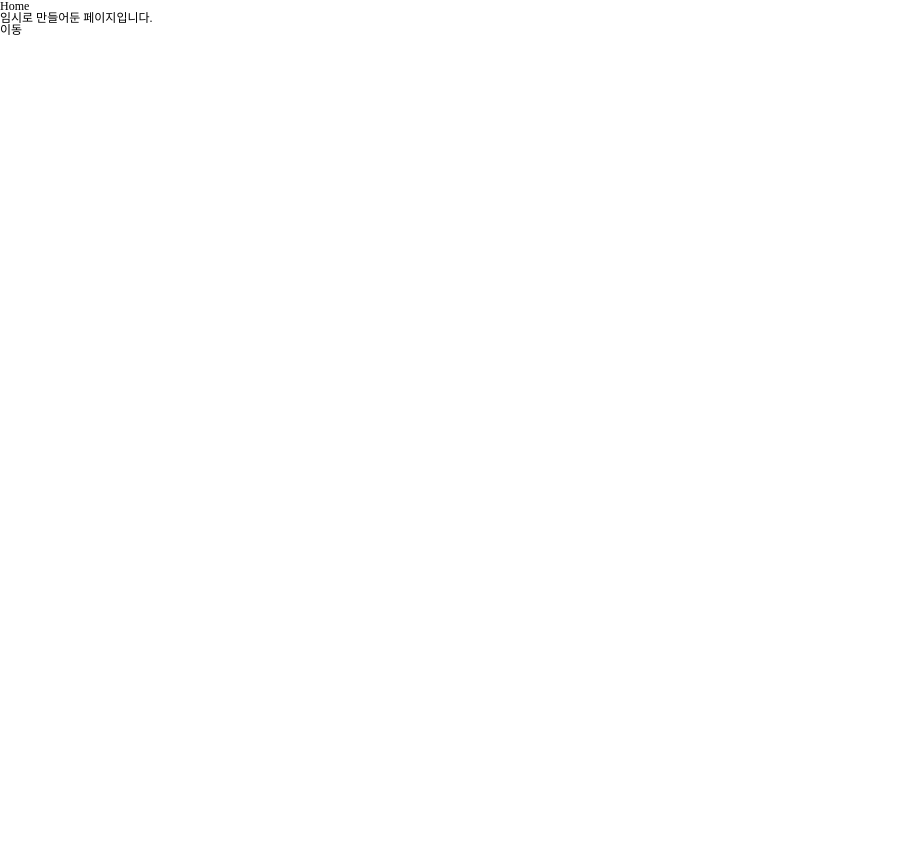
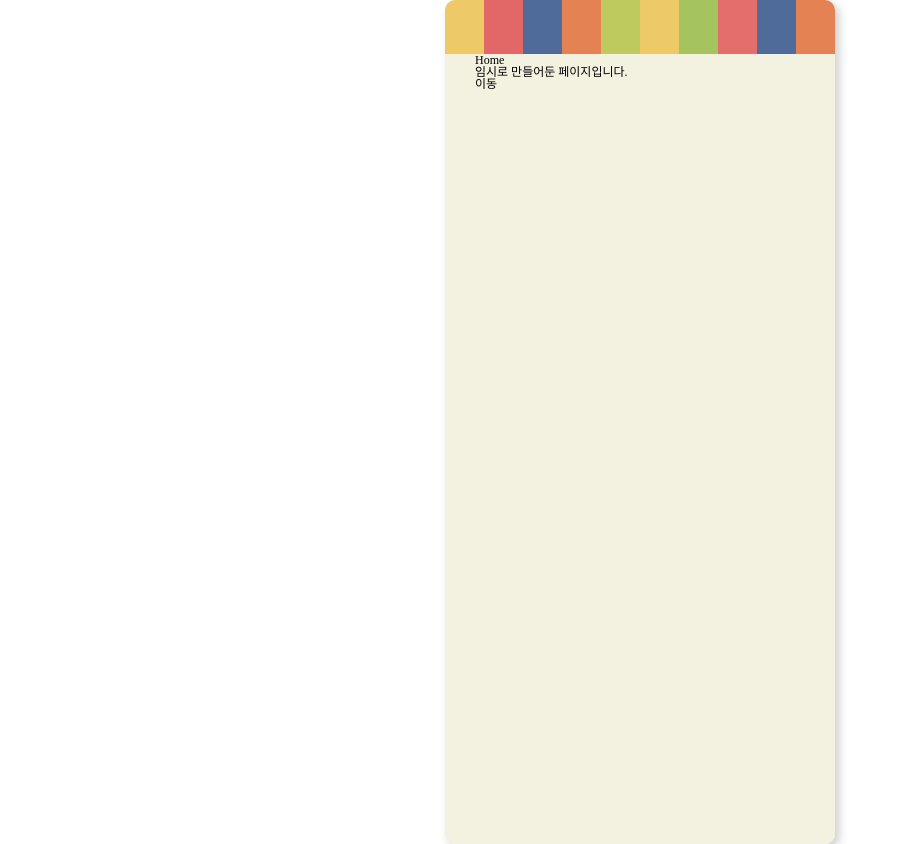
Before and after one commit to HNY-6/LuckyLetter-FE, a React (Create React App) app: page / in a window 1280 px wide. Shown: the whole page, without its empty margins (0-905 px from the left). Before the commit the page ends 800 px from the top, so only its background shows below. Built offline with nearby package versions, Linux system fonts and the light colour scheme.

Commit message:
Style : 로그인 페이지 전역 스타일 추가

```diff
--- a/src/App.tsx
+++ b/src/App.tsx
@@ -1,14 +1,14 @@
 import React from "react";
-import { Route, Routes } from "react-router-dom";
-import Home from "@/pages/Home";
-import Login from "@/pages/Login";
+import AppRoutes from "./routes/AppRoutes";
+import Layout from "./style/Layout";
 // 브랜치 develop 생성
 const App = () => {
   return (
-    <Routes>
-      <Route path='/' element={<Home />}></Route>
-      <Route path='/login' element={<Login />}></Route>
-    </Routes>
+    <>
+      <Layout>
+        <AppRoutes />
+      </Layout>
+    </>
   );
 };
 
--- /dev/null
+++ b/src/routes/AppRoutes.tsx
@@ -0,0 +1,13 @@
+import { Route, Routes } from "react-router-dom";
+import Home from "@/pages/Home";
+import Login from "@/pages/Login";
+
+const AppRoutes = () => {
+  return (
+    <Routes>
+      <Route path="/" element={<Home />}></Route>
+      <Route path="/login" element={<Login />}></Route>
+    </Routes>
+  );
+};
+export default AppRoutes;
--- /dev/null
+++ b/src/style/Layout.tsx
@@ -0,0 +1,20 @@
+import WrapperBoxStyle from "@/components/UI/WrapperBoxStyle";
+import { ReactNode } from "react";
+import styled from "styled-components";
+
+const MainLayout = styled.main`
+  width: 100%;
+  height: 100vh;
+  display: flex;
+  justify-content: center;
+  align-items: start;
+`;
+
+const Layout = ({ children }: { children: ReactNode }) => {
+  return (
+    <MainLayout>
+      <WrapperBoxStyle>{children}</WrapperBoxStyle>
+    </MainLayout>
+  );
+};
+export default Layout;
```
Also changed, not shown: src/style/DefaultIconStyle.tsx (added, +11 -0 lines).
